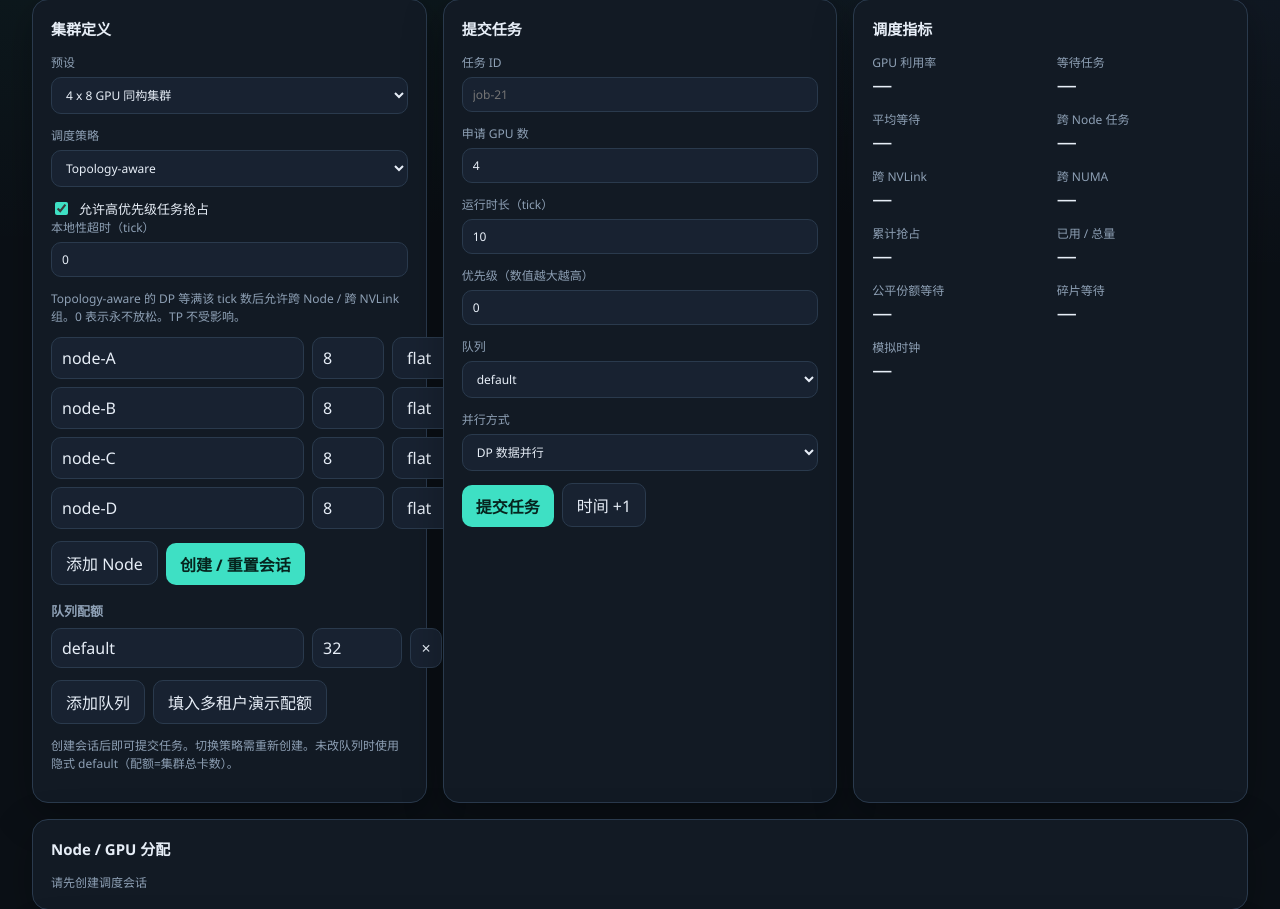
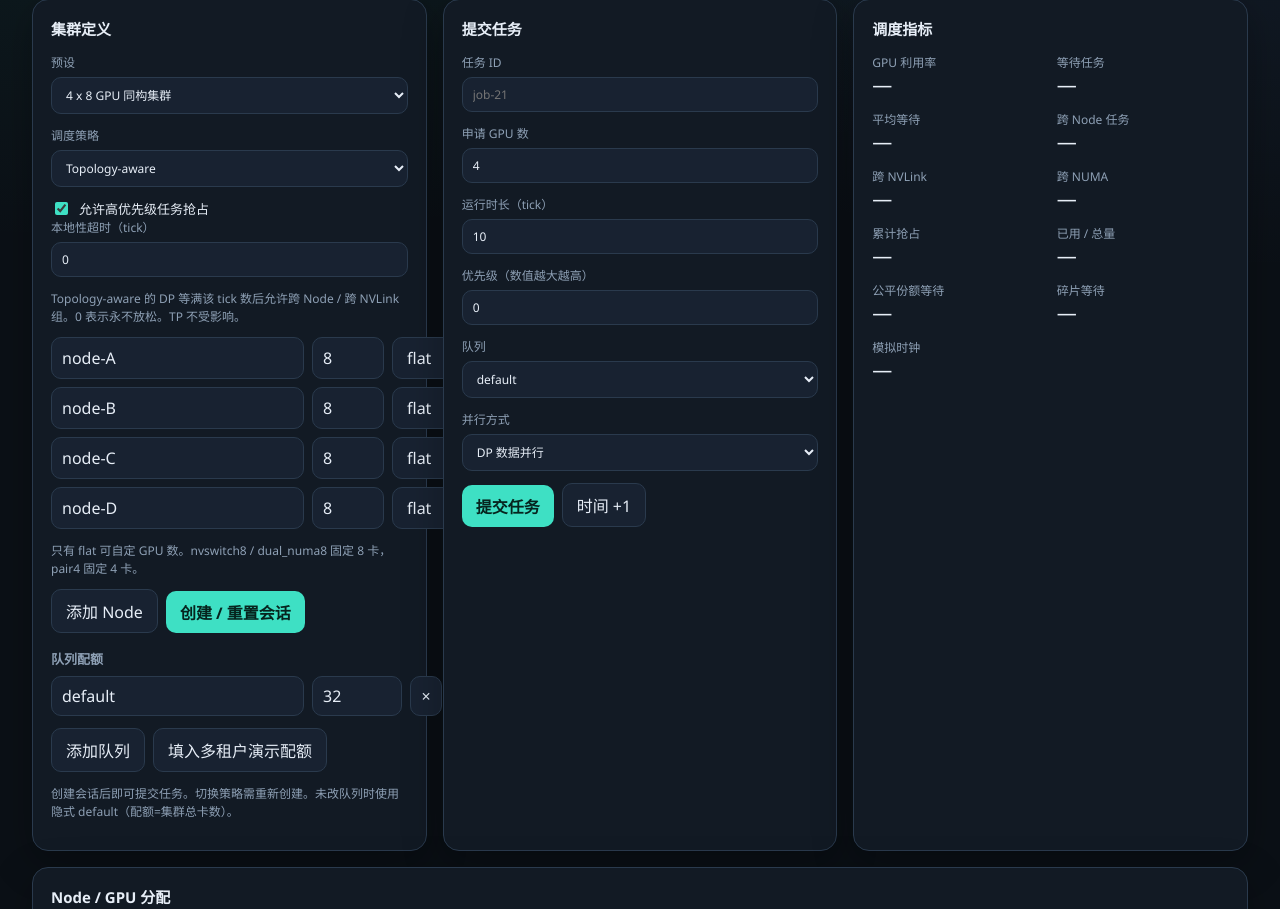
Before and after one commit to nanahoshi114/GPU_Scheduling, a FastAPI app: page / in a window 1280 px wide. Shown: the part 127-1036 px from the top of the page. Run offline with FastAPI, Linux system fonts and the light colour scheme.

Commit message:
界面优化

```diff
--- a/python/web/app.py
+++ b/python/web/app.py
@@ -199,8 +199,20 @@
     locality_timeout: int = Field(default=0, ge=0)
 
 
+_FIXED_TOPOLOGY_GPUS = {
+    "nvswitch8": 8,
+    "dual_numa8": 8,
+    "pair4": 4,
+}
+
+
 def _node_dicts(nodes: list[NodeSpec]) -> list[dict[str, Any]]:
-    return [{"id": n.id, "gpu_count": n.gpu_count, "topology": n.topology} for n in nodes]
+    out = []
+    for n in nodes:
+        topo = n.topology or "flat"
+        gpus = _FIXED_TOPOLOGY_GPUS.get(topo, n.gpu_count)
+        out.append({"id": n.id, "gpu_count": gpus, "topology": topo})
+    return out
 
 
 def _cluster_nodes(req: CompareRequest) -> list[dict[str, Any]]:
--- a/python/web/static/app.js
+++ b/python/web/static/app.js
@@ -171,31 +171,55 @@
 let sessionQueues = [];
 
 const TOPOLOGIES = ["flat", "nvswitch8", "dual_numa8", "pair4"];
+const TOPOLOGY_FIXED_GPUS = {
+  nvswitch8: 8,
+  dual_numa8: 8,
+  pair4: 4,
+};
+
+function topologyFixedGpus(topology) {
+  return TOPOLOGY_FIXED_GPUS[topology || "flat"] ?? null;
+}
+
+function syncNodeGpuCount(row) {
+  const fixed = topologyFixedGpus(row.topology);
+  if (fixed != null) row.gpu_count = fixed;
+  return row;
+}
 
 function renderNodeEditor() {
   const root = $("#node-editor");
   root.innerHTML = "";
   nodeRows.forEach((row, idx) => {
+    syncNodeGpuCount(row);
     const div = document.createElement("div");
     div.className = "node-row node-row-topo";
     const topo = row.topology || "flat";
+    const fixed = topologyFixedGpus(topo);
     const opts = TOPOLOGIES.map(
       (t) => `<option value="${t}" ${t === topo ? "selected" : ""}>${t}</option>`
     ).join("");
+    const gpuLock = fixed != null ? "disabled" : "";
+    const gpuTitle = fixed != null ? ` title="${topo} 固定 ${fixed} 卡，不可改数量"` : "";
     div.innerHTML = `
       <input data-k="id" value="${row.id}" />
-      <input data-k="gpu_count" type="number" min="1" value="${row.gpu_count}" />
+      <input data-k="gpu_count" type="number" min="1" value="${row.gpu_count}" ${gpuLock}${gpuTitle} />
       <select data-k="topology">${opts}</select>
       <button class="ghost" data-del="${idx}" title="删除">×</button>
     `;
     div.querySelector('[data-k="id"]').addEventListener("input", (e) => {
       nodeRows[idx].id = e.target.value;
     });
-    div.querySelector('[data-k="gpu_count"]').addEventListener("input", (e) => {
-      nodeRows[idx].gpu_count = Number(e.target.value);
-    });
+    const gpuInput = div.querySelector('[data-k="gpu_count"]');
+    if (fixed == null) {
+      gpuInput.addEventListener("input", (e) => {
+        nodeRows[idx].gpu_count = Number(e.target.value);
+      });
+    }
     div.querySelector('[data-k="topology"]').addEventListener("change", (e) => {
       nodeRows[idx].topology = e.target.value;
+      syncNodeGpuCount(nodeRows[idx]);
+      renderNodeEditor();
     });
     div.querySelector("[data-del]").addEventListener("click", () => {
       nodeRows.splice(idx, 1);
@@ -282,11 +306,13 @@
 function applyClusterPreset(id) {
   const c = presets.clusters.find((x) => x.id === id);
   if (!c) return;
-  nodeRows = c.nodes.map((n) => ({
-    id: n.id,
-    gpu_count: n.gpu_count,
-    topology: n.topology || "flat",
-  }));
+  nodeRows = c.nodes.map((n) =>
+    syncNodeGpuCount({
+      id: n.id,
+      gpu_count: n.gpu_count,
+      topology: n.topology || "flat",
+    })
+  );
   queueRows = defaultQueueRows();
   renderNodeEditor();
   renderQueueEditor();
--- a/python/web/static/style.css
+++ b/python/web/static/style.css
@@ -147,6 +147,11 @@
 .node-row { display: grid; grid-template-columns: 1fr 90px 32px; gap: 8px; }
 .node-row-topo { grid-template-columns: 1fr 72px 118px 32px; }
 .node-row button { padding: 0; }
+.node-row input:disabled {
+  opacity: 0.65;
+  cursor: not-allowed;
+  background: var(--bg-elev-2);
+}
 .queue-bars { display: flex; flex-direction: column; gap: 10px; margin-top: 16px; }
 .queue-bar { display: flex; flex-direction: column; gap: 4px; }
 .queue-bar .meta { display: flex; justify-content: space-between; font-size: 12px; color: var(--muted); }
--- a/python/web/templates/index.html
+++ b/python/web/templates/index.html
@@ -4,7 +4,7 @@
   <meta charset="UTF-8" />
   <meta name="viewport" content="width=device-width, initial-scale=1" />
   <title>GPU 拓扑感知调度器</title>
-  <link rel="stylesheet" href="/static/style.css?v=13" />
+  <link rel="stylesheet" href="/static/style.css?v=14" />
 </head>
 <body>
   <header class="top">
@@ -41,6 +41,7 @@
           </label>
           <p class="hint">Topology-aware 的 DP 等满该 tick 数后允许跨 Node / 跨 NVLink 组。0 表示永不放松。TP 不受影响。</p>
           <div id="node-editor" class="node-editor"></div>
+          <p class="hint">只有 flat 可自定 GPU 数。nvswitch8 / dual_numa8 固定 8 卡，pair4 固定 4 卡。</p>
           <div class="row">
             <button id="add-node" class="ghost">添加 Node</button>
             <button id="create-session" class="primary">创建 / 重置会话</button>
@@ -171,6 +172,6 @@
     </section>
   </main>
 
-  <script src="/static/app.js?v=13"></script>
+  <script src="/static/app.js?v=14"></script>
 </body>
 </html>
```
